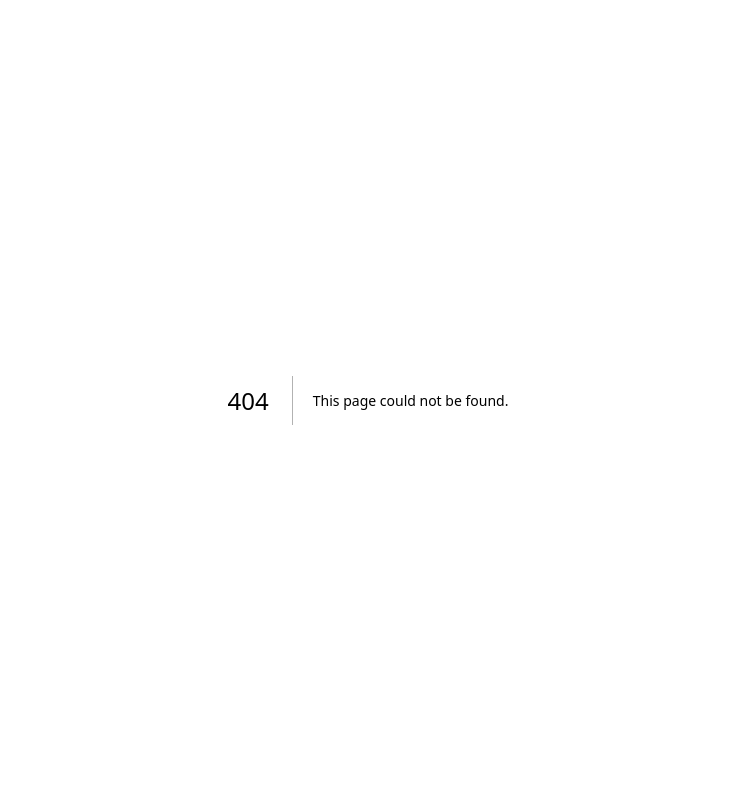
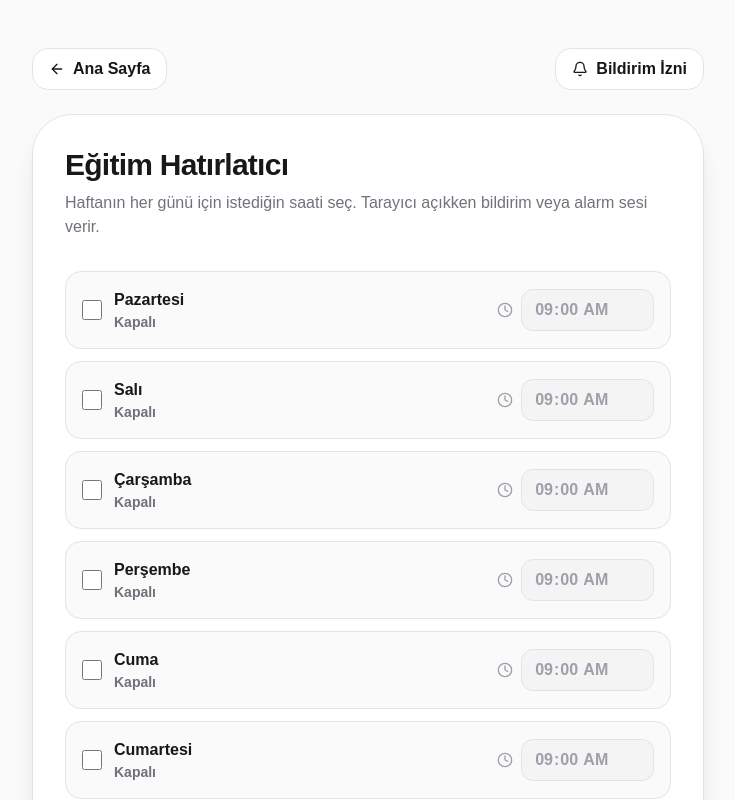
Before and after one commit to zeynelguner-del/otizm, a Next.js app: page /education-reminder in a window 1280 px wide. Before the commit this address had no page. Shown: the top 800 px of the page, without its empty margins (272-1007 px from the left). Built offline with nearby package versions, Linux system fonts and the light colour scheme.

Commit message:
Web: eğitim hatırlatıcı sayfası

```diff
--- /dev/null
+++ b/src/app/education-reminder/page.tsx
@@ -0,0 +1,244 @@
+"use client";
+
+import Link from "next/link";
+import { ArrowLeft, Bell, Clock } from "lucide-react";
+import { useEffect, useMemo, useRef, useState } from "react";
+import { cn } from "@/lib/utils";
+
+type DayReminder = {
+  enabled: boolean;
+  time: string;
+};
+
+type EducationReminderState = {
+  days: DayReminder[];
+};
+
+const STORAGE_KEY = "educationReminderV1";
+
+const DAY_LABELS = ["Pazartesi", "Salı", "Çarşamba", "Perşembe", "Cuma", "Cumartesi", "Pazar"];
+
+const readState = (): EducationReminderState => {
+  if (typeof window === "undefined") return { days: DAY_LABELS.map(() => ({ enabled: false, time: "09:00" })) };
+  try {
+    const raw = localStorage.getItem(STORAGE_KEY);
+    if (!raw) return { days: DAY_LABELS.map(() => ({ enabled: false, time: "09:00" })) };
+    const parsed = JSON.parse(raw) as unknown;
+    const obj = parsed as EducationReminderState;
+    if (!obj || !Array.isArray(obj.days) || obj.days.length !== 7) return { days: DAY_LABELS.map(() => ({ enabled: false, time: "09:00" })) };
+    return {
+      days: obj.days.map((d) => ({
+        enabled: Boolean(d?.enabled),
+        time: typeof d?.time === "string" && /^\d{2}:\d{2}$/.test(d.time) ? d.time : "09:00",
+      })),
+    };
+  } catch {
+    return { days: DAY_LABELS.map(() => ({ enabled: false, time: "09:00" })) };
+  }
+};
+
+const writeState = (value: EducationReminderState) => {
+  if (typeof window === "undefined") return;
+  try {
+    localStorage.setItem(STORAGE_KEY, JSON.stringify(value));
+  } catch {}
+};
+
+const parseTime = (time: string) => {
+  const m = time.match(/^(\d{2}):(\d{2})$/);
+  if (!m) return { hour: 9, minute: 0 };
+  return { hour: Number(m[1]), minute: Number(m[2]) };
+};
+
+const nextOccurrence = (dayIndexMonday0: number, time: string) => {
+  const now = new Date();
+  const { hour, minute } = parseTime(time);
+  const targetDay = (dayIndexMonday0 + 1) % 7;
+  const nowDay = now.getDay();
+  let delta = (targetDay - nowDay + 7) % 7;
+  const candidate = new Date(now.getFullYear(), now.getMonth(), now.getDate() + delta, hour, minute, 0, 0);
+  if (delta === 0 && candidate.getTime() <= now.getTime()) {
+    delta = 7;
+  }
+  return new Date(now.getFullYear(), now.getMonth(), now.getDate() + delta, hour, minute, 0, 0);
+};
+
+const playBeep = () => {
+  if (typeof window === "undefined") return;
+  try {
+    const AudioContext = window.AudioContext || (window as unknown as { webkitAudioContext?: typeof window.AudioContext }).webkitAudioContext;
+    if (!AudioContext) return;
+    const ctx = new AudioContext();
+    const osc = ctx.createOscillator();
+    const gain = ctx.createGain();
+    osc.type = "sine";
+    osc.frequency.value = 880;
+    gain.gain.value = 0.15;
+    osc.connect(gain);
+    gain.connect(ctx.destination);
+    osc.start();
+    setTimeout(() => {
+      try {
+        osc.stop();
+        ctx.close();
+      } catch {}
+    }, 1200);
+  } catch {}
+};
+
+export default function EducationReminderPage() {
+  const [state, setState] = useState<EducationReminderState>(() => readState());
+  const [permission, setPermission] = useState<NotificationPermission>(() => (typeof window === "undefined" ? "default" : Notification.permission));
+  const timersRef = useRef<number[]>([]);
+
+  const canNotify = useMemo(() => {
+    if (typeof window === "undefined") return false;
+    return "Notification" in window;
+  }, []);
+
+  useEffect(() => {
+    writeState(state);
+    if (typeof window === "undefined") return;
+
+    for (const id of timersRef.current) window.clearTimeout(id);
+    timersRef.current = [];
+
+    for (let i = 0; i < 7; i += 1) {
+      const d = state.days[i]!;
+      if (!d.enabled) continue;
+      const when = nextOccurrence(i, d.time);
+      const ms = Math.max(0, when.getTime() - Date.now());
+      const id = window.setTimeout(() => {
+        const title = "Eğitim Hatırlatıcı";
+        const body = `${DAY_LABELS[i]} ${d.time} zamanı.`;
+        if (canNotify && Notification.permission === "granted") {
+          try {
+            new Notification(title, { body });
+          } catch {}
+        } else {
+          playBeep();
+          try {
+            alert(`${title}\n${body}`);
+          } catch {}
+        }
+        setState(readState());
+      }, ms);
+      timersRef.current.push(id);
+    }
+
+    return () => {
+      for (const id of timersRef.current) window.clearTimeout(id);
+      timersRef.current = [];
+    };
+  }, [state, canNotify]);
+
+  useEffect(() => {
+    if (typeof window === "undefined") return;
+    const onStorage = (e: StorageEvent) => {
+      if (e.key !== STORAGE_KEY) return;
+      setState(readState());
+    };
+    window.addEventListener("storage", onStorage);
+    return () => {
+      window.removeEventListener("storage", onStorage);
+    };
+  }, []);
+
+  const requestPermission = async () => {
+    if (!canNotify) return;
+    try {
+      const p = await Notification.requestPermission();
+      setPermission(p);
+    } catch {
+      setPermission(typeof window === "undefined" ? "default" : Notification.permission);
+    }
+  };
+
+  const updateDay = (index: number, patch: Partial<DayReminder>) => {
+    setState((prev) => {
+      const nextDays = prev.days.slice();
+      const existing = nextDays[index]!;
+      nextDays[index] = { ...existing, ...patch };
+      return { days: nextDays };
+    });
+  };
+
+  return (
+    <div className="min-h-screen bg-zinc-50 dark:bg-zinc-950 p-6 md:p-12">
+      <div className="max-w-2xl mx-auto">
+        <div className="flex items-center gap-3 mb-6">
+          <Link
+            href="/"
+            className="inline-flex items-center gap-2 px-4 py-2 rounded-2xl bg-white dark:bg-zinc-900 border border-zinc-200 dark:border-zinc-800 font-black"
+          >
+            <ArrowLeft className="w-4 h-4" />
+            Ana Sayfa
+          </Link>
+          <div className="flex-1" />
+          <button
+            type="button"
+            onClick={requestPermission}
+            className={cn(
+              "inline-flex items-center gap-2 px-4 py-2 rounded-2xl font-black border transition-all",
+              permission === "granted"
+                ? "bg-emerald-100 text-emerald-700 border-emerald-200"
+                : "bg-white dark:bg-zinc-900 border-zinc-200 dark:border-zinc-800"
+            )}
+          >
+            <Bell className="w-4 h-4" />
+            Bildirim İzni
+          </button>
+        </div>
+
+        <div className="bg-white dark:bg-zinc-900 border border-zinc-200 dark:border-zinc-800 rounded-[2.5rem] p-8 shadow-xl">
+          <h1 className="text-3xl font-black text-zinc-900 dark:text-zinc-50 tracking-tight">Eğitim Hatırlatıcı</h1>
+          <p className="text-zinc-500 font-medium mt-2">
+            Haftanın her günü için istediğin saati seç. Tarayıcı açıkken bildirim veya alarm sesi verir.
+          </p>
+
+          <div className="mt-8 grid gap-3">
+            {DAY_LABELS.map((label, i) => {
+              const d = state.days[i]!;
+              return (
+                <div
+                  key={label}
+                  className="flex items-center gap-3 p-4 rounded-2xl border border-zinc-200 dark:border-zinc-800 bg-zinc-50 dark:bg-zinc-950"
+                >
+                  <input
+                    type="checkbox"
+                    className="w-5 h-5 accent-emerald-600"
+                    checked={d.enabled}
+                    onChange={(e) => updateDay(i, { enabled: e.target.checked })}
+                  />
+                  <div className="flex-1">
+                    <div className="font-black text-zinc-900 dark:text-zinc-50">{label}</div>
+                    <div className="text-sm font-bold text-zinc-500">{d.enabled ? `Saat: ${d.time}` : "Kapalı"}</div>
+                  </div>
+                  <div className="flex items-center gap-2">
+                    <Clock className="w-4 h-4 text-zinc-400" />
+                    <input
+                      type="time"
+                      value={d.time}
+                      disabled={!d.enabled}
+                      onChange={(e) => updateDay(i, { time: e.target.value })}
+                      className={cn(
+                        "px-3 py-2 rounded-xl border font-black",
+                        d.enabled
+                          ? "bg-white dark:bg-zinc-900 border-zinc-200 dark:border-zinc-800"
+                          : "bg-zinc-100 dark:bg-zinc-900/50 border-zinc-200 dark:border-zinc-800 text-zinc-400"
+                      )}
+                    />
+                  </div>
+                </div>
+              );
+            })}
+          </div>
+
+          <div className="mt-6 text-xs font-bold text-zinc-500">
+            Not: Tarayıcı kapalıyken web bildirimleri çalışmayabilir. Telefonda kesin bildirim için mobil uygulamayı kullan.
+          </div>
+        </div>
+      </div>
+    </div>
+  );
+}
--- a/src/app/page.tsx
+++ b/src/app/page.tsx
@@ -2,7 +2,7 @@
 
 import { useEffect, useRef, useState, useSyncExternalStore } from "react";
 import Link from "next/link";
-import { Heart, BookOpen, Gamepad2, Users, Settings, Music, Calendar, Info, MessageSquare, HelpCircle, User, Phone, Mail } from "lucide-react";
+import { Heart, BookOpen, Gamepad2, Users, Settings, Music, Calendar, Info, MessageSquare, HelpCircle, User, Phone, Mail, AlarmClock } from "lucide-react";
 import { cn } from "@/lib/utils";
 
 type Session = {
@@ -355,6 +355,13 @@ export default function Home() {
       icon: Calendar,
       href: "/calendar",
       color: "bg-amber-100 text-amber-600 border-amber-200 hover:bg-amber-200",
+    },
+    {
+      title: "Eğitim Hatırlatıcı",
+      description: "7 günlük hatırlatıcı ayarla",
+      icon: AlarmClock,
+      href: "/education-reminder",
+      color: "bg-emerald-100 text-emerald-600 border-emerald-200 hover:bg-emerald-200",
     },
     {
       title: "Aile Paneli",
```
